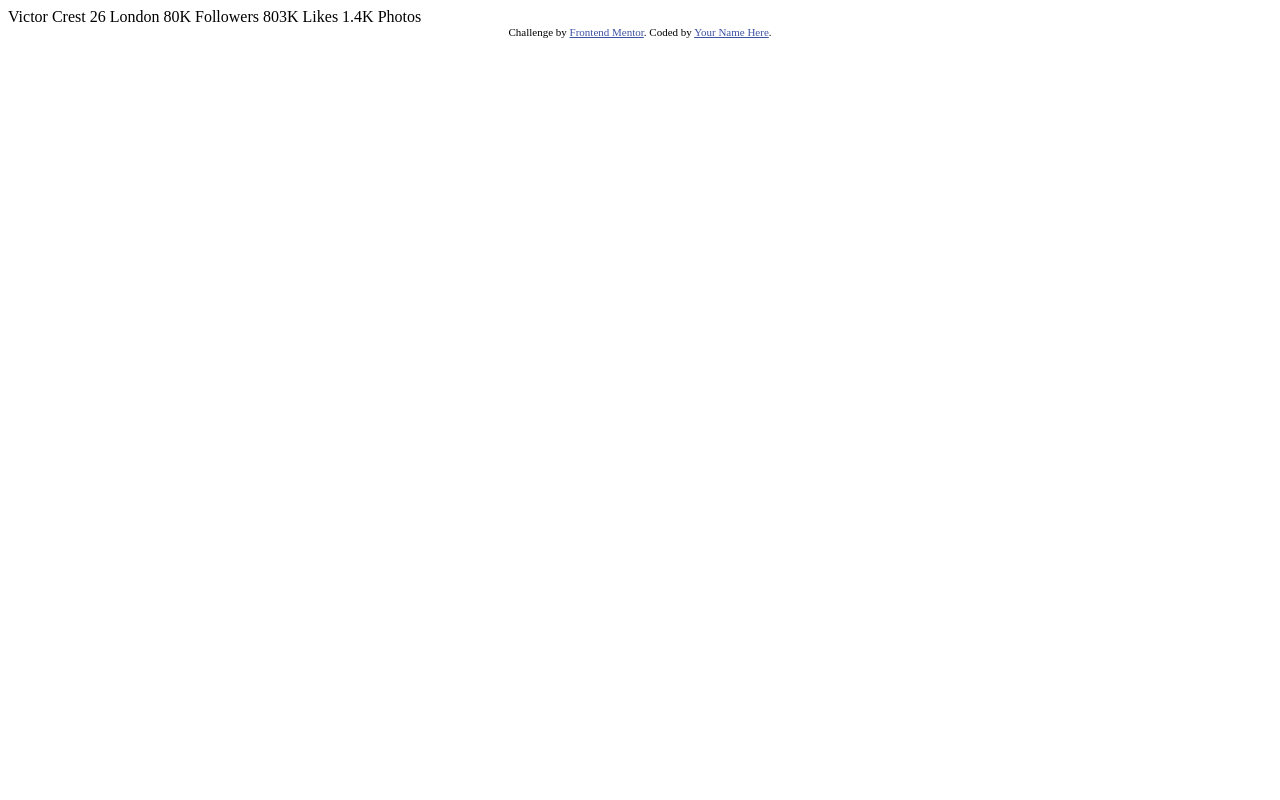
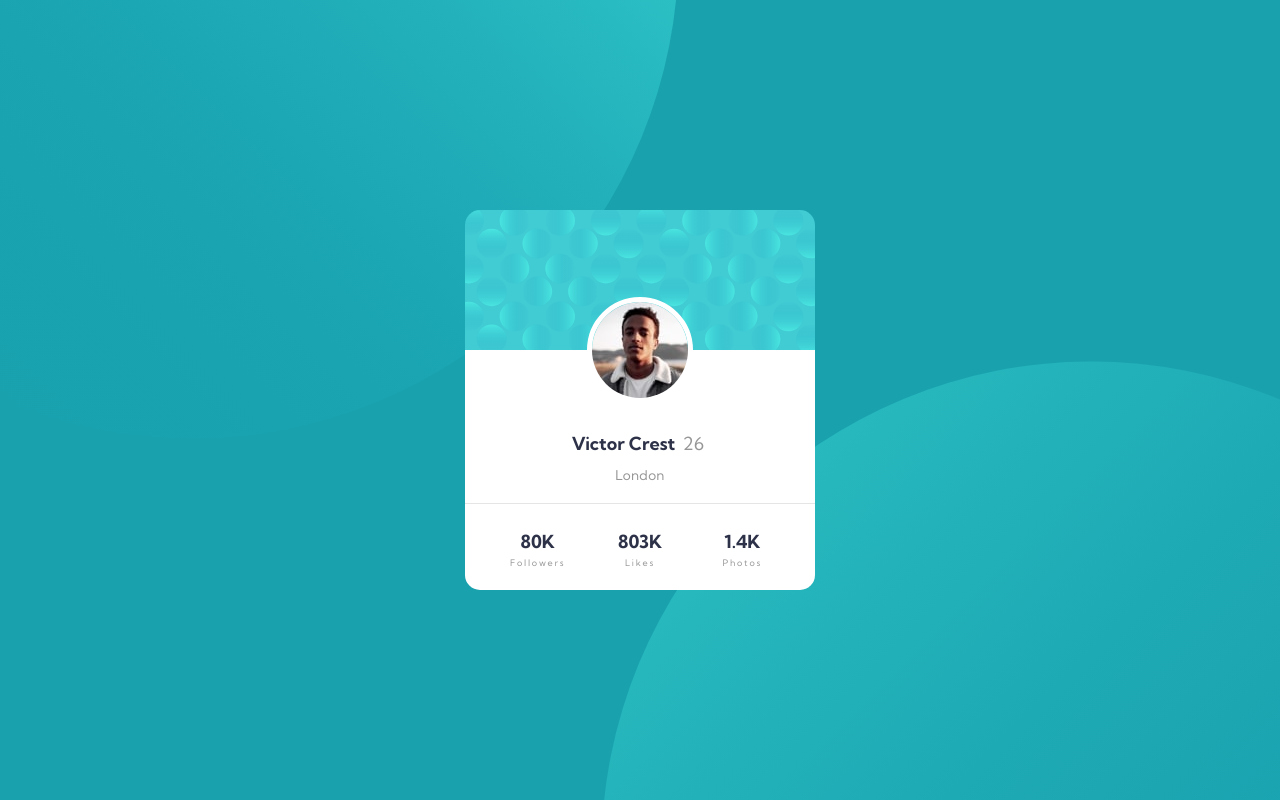
Before and after one commit to Nefanator/profile-card-component, a plain HTML site: page index.html in a window 1280 px wide. Drawn offline with Linux system fonts and the light colour scheme.

Commit message:
Restructured HTML and added CSS

```diff
--- a/index.html
+++ b/index.html
@@ -1,35 +1,39 @@
 <!DOCTYPE html>
 <html lang="en">
-<head>
-  <meta charset="UTF-8">
-  <meta name="viewport" content="width=device-width, initial-scale=1.0"> <!-- displays site properly based on user's device -->
+  <head>
+    <meta charset="UTF-8" />
+    <meta name="viewport" content="width=device-width, initial-scale=1.0" />
+    <link rel="icon" type="image/png" sizes="32x32" href="./images/favicon-32x32.png" />
+    <link rel="stylesheet" href="style.css" />
+    <title>Frontend Mentor | Profile card component</title>
+  </head>
+  <body>
+    <div class="card">
+      <img src="images/image-victor.jpg" alt="Profile picture" />
 
-  <link rel="icon" type="image/png" sizes="32x32" href="./images/favicon-32x32.png">
+      <div class="info">
+        <h1>Victor Crest <span>26</span></h1>
+        <span class="location">London</span>
+      </div>
 
-  <title>Frontend Mentor | Profile card component</title>
+      <hr />
 
-  <!-- Feel free to remove these styles or customise in your own stylesheet 👍 -->
-  <style>
-    .attribution { font-size: 11px; text-align: center; }
-    .attribution a { color: hsl(228, 45%, 44%); }
-  </style>
-</head>
-<body>
-  Victor Crest
-  26
-  London
+      <div class="stats">
+        <div>
+          <div class="stats-value">80K</div>
+          <div class="stats-title">Followers</div>
+        </div>
 
-  80K
-  Followers
+        <div>
+          <div class="stats-value">803K</div>
+          <div class="stats-title">Likes</div>
+        </div>
 
-  803K
-  Likes
-
-  1.4K
-  Photos
-  <div class="attribution">
-    Challenge by <a href="https://www.frontendmentor.io?ref=challenge" target="_blank">Frontend Mentor</a>.
-    Coded by <a href="#">Your Name Here</a>.
-  </div>
-</body>
+        <div>
+          <div class="stats-value">1.4K</div>
+          <div class="stats-title">Photos</div>
+        </div>
+      </div>
+    </div>
+  </body>
 </html>
--- /dev/null
+++ b/style.css
@@ -0,0 +1,100 @@
+@import url('https://fonts.googleapis.com/css2?family=Kumbh+Sans:wght@400;700&display=swap');
+
+:root {
+  --clr-primary-cyan-dark: hsl(185, 75%, 39%);
+  --clr-primary-blue-dark: hsl(229, 23%, 23%);
+  --clr-primary-grey-blue: hsl(227, 10%, 46%);
+  --clr-neutral-grey-dark: hsl(0, 0%, 59%);
+}
+
+/* Layout */
+
+* {
+  box-sizing: border-box;
+  margin: 0;
+}
+
+body {
+  min-height: 100vh;
+  display: flex;
+  justify-content: center;
+  background-color: var(--clr-primary-cyan-dark);
+  background-image: url('images/bg-pattern-top.svg'), url('images/bg-pattern-bottom.svg');
+  background-repeat: no-repeat, no-repeat;
+  background-position: calc(50% - 450px) calc(50% - 450px), calc(50% + 450px) calc(50% + 450px);
+}
+
+.card {
+  margin: auto 7%;
+  width: 350px;
+  border-radius: 15px;
+  background-color: white;
+  background-image: url("images/bg-pattern-card.svg");
+  background-repeat: no-repeat;
+  background-position-x: center;
+}
+
+img {
+  --border-thickness: 5px;
+  margin-top: calc(140px - 96px / 2 - var(--border-thickness));
+  border-radius: 50%;
+  border: var(--border-thickness) white solid;
+}
+
+.info {
+  margin: 1em auto;
+}
+
+hr {
+  border: 0;
+  height: 1px;
+  background-color: var(--clr-neutral-grey-dark);
+  opacity: 0.25;
+}
+
+.stats {
+  padding: 1.2em;
+  display: grid;
+  grid-template-columns: repeat(3, 1fr);
+}
+
+/* Typography */
+
+html {
+  font-family: "Kumbh Sans", sans-serif;
+  font-size: 18px;
+}
+
+* {
+  text-align: center;
+}
+
+h1 {
+  font-size: 1rem;
+  line-height: 2em;
+  color: var(--clr-primary-blue-dark);
+}
+
+h1 span {
+  margin: 0.2em;
+  font-weight: normal;
+  font-size: inherit;
+}
+
+span {
+  font-size: 0.75rem;
+  letter-spacing: .025em;
+  color: var(--clr-neutral-grey-dark);
+}
+
+.stats-value {
+  font-weight: bold;
+  color: var(--clr-primary-blue-dark);
+  line-height: 1.75rem;
+}
+
+.stats-title {
+  font-size: 0.5rem;
+  letter-spacing: 0.2em;
+  color: var(--clr-neutral-grey-dark);
+}
```
Also changed, not shown: 3 other files.
